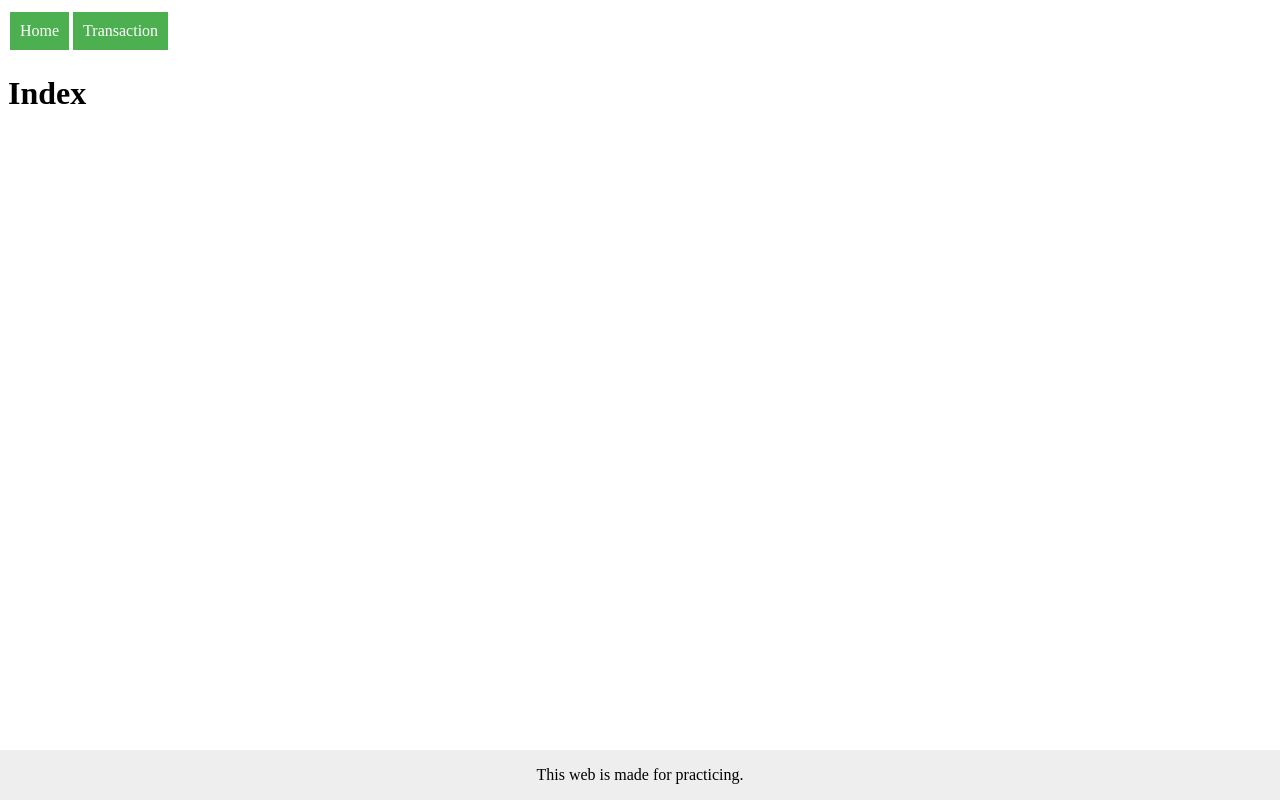
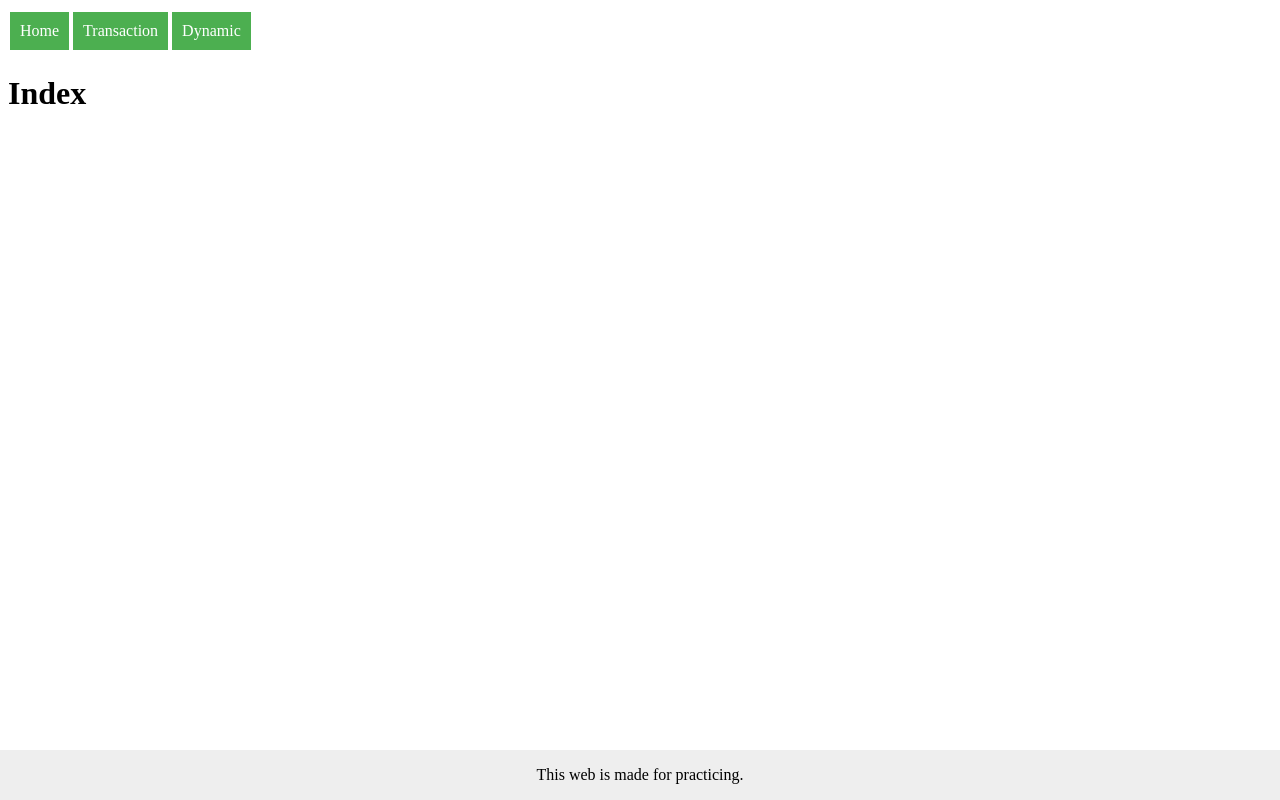
Before and after one commit to melpst/nextjs-tutorial, a Next.js app: page / in a window 1280 px wide. Built offline with nearby package versions, Linux system fonts and the light colour scheme.

Commit message:
add dynamic link

```diff
--- a/components/header.js
+++ b/components/header.js
@@ -21,6 +21,9 @@ const Header = () => (
     <Link href="/transaction">
       <a style={style}>Transaction</a>
     </Link>
+    <Link href="/dynamic?name=Gie">
+      <a style={style}>Dynamic</a>
+    </Link>
   </div>
 )
 
```
